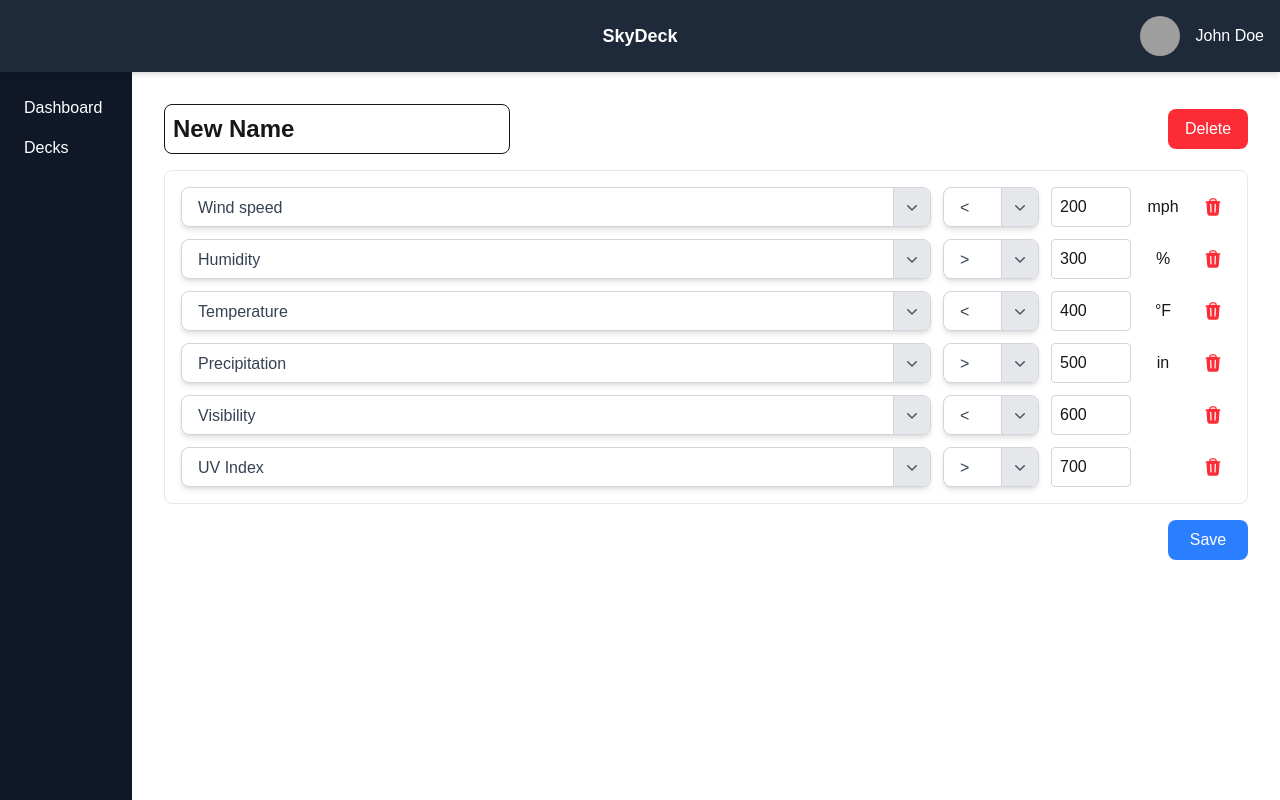
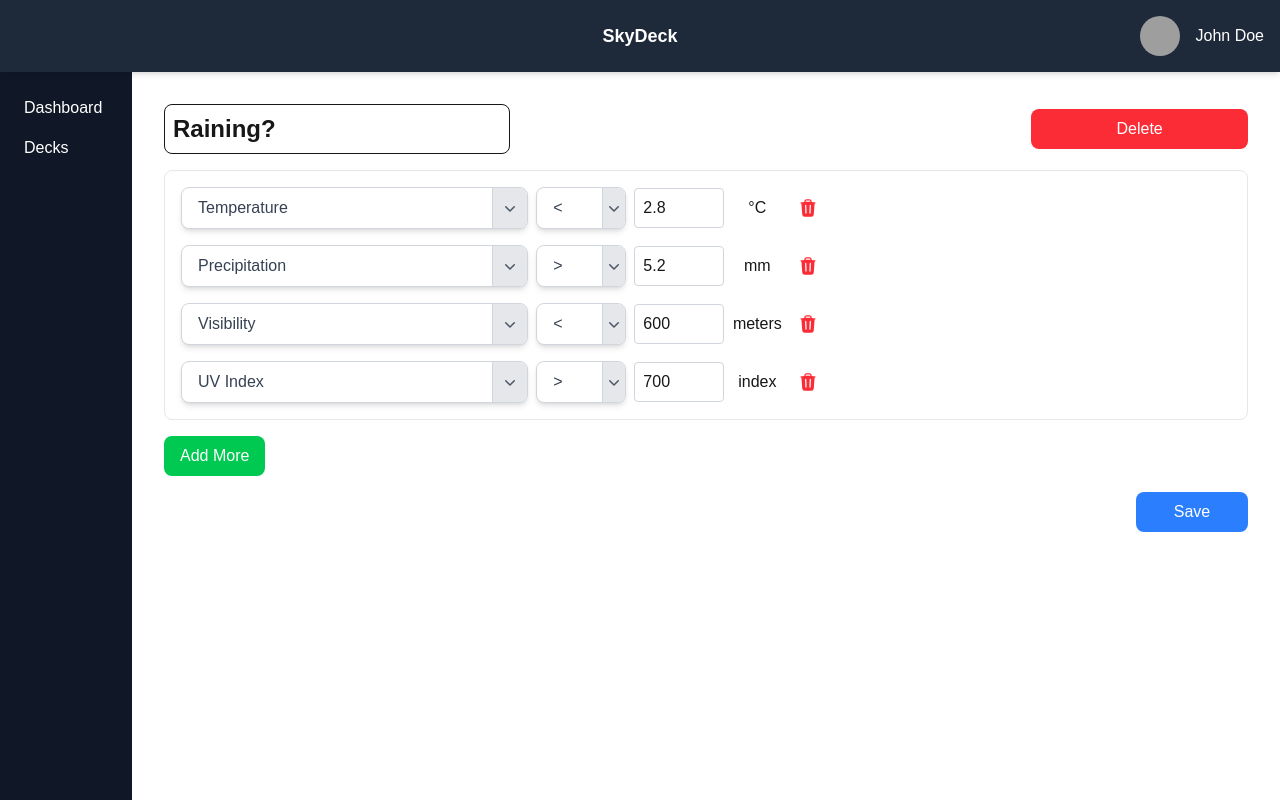
Before and after one commit to Zmyhrer/SkyDeck, a Next.js app in the folder weather-frontend/skydeck/: page /decks/elements/1 in a window 1280 px wide. Built offline with nearby package versions, Linux system fonts and the light colour scheme; grey boxes are pictures that could not be loaded.

Commit message:
Updated Deck layout when small

```diff
--- /dev/null
+++ b/weather-frontend/skydeck/src/app/api/deleteDeck/route.ts
@@ -0,0 +1,47 @@
+import fs from "fs";
+import path from "path";
+
+const filePath = path.join(process.cwd(), "/src/data/decks.json");
+
+export async function DELETE(req: Request) {
+  try {
+    const { index } = await req.json(); // Get index from the request body
+    const file = fs.readFileSync(filePath, "utf-8");
+    const json = JSON.parse(file);
+
+    // Validate the index
+    if (index < 0 || index >= json.data.length) {
+      return new Response(
+        JSON.stringify({ success: false, message: "Invalid index" }),
+        { status: 400 }
+      );
+    }
+
+    const originalLength = json.data.length;
+
+    // Remove the deck at the given index
+    json.data.splice(index, 1);
+
+    // If no deck was deleted, return an error
+    if (json.data.length === originalLength) {
+      return new Response(
+        JSON.stringify({ success: false, message: "Deck not found" }),
+        { status: 404 }
+      );
+    }
+
+    // Write the updated data back to the JSON file
+    fs.writeFileSync(filePath, JSON.stringify(json, null, 2));
+
+    return new Response(
+      JSON.stringify({ success: true, message: "Deck deleted" }),
+      { status: 200 }
+    );
+  } catch (err) {
+    console.error("Error deleting deck:", err);
+    return new Response(
+      JSON.stringify({ success: false, message: "Internal server error" }),
+      { status: 500 }
+    );
+  }
+}
--- a/weather-frontend/skydeck/src/app/api/updateDeck/route.ts
+++ b/weather-frontend/skydeck/src/app/api/updateDeck/route.ts
@@ -3,21 +3,45 @@ import path from "path";
 import { NextResponse } from "next/server";
 
 export async function POST(req: Request) {
+  try {
     const body = await req.json();
     const { index, deckName, elements } = body;
 
-  const filePath = path.join(process.cwd(), "src/data/decks.json");
+    if (typeof index !== "number" || !deckName || !Array.isArray(elements)) {
+      return NextResponse.json(
+        { success: false, message: "Invalid input" },
+        { status: 400 }
+      );
+    }
+
+    const filePath = path.join(process.cwd(), "src", "data", "decks.json");
+    console.log("File path:", filePath); // Debugging line
+
+    // Read the JSON file
     const file = await fs.readFile(filePath, "utf-8");
     const json = JSON.parse(file);
 
-  // Update the deck at the specified index
-  if (json.data[index]) {
+    // Check if the index is valid
+    if (!json.data || !Array.isArray(json.data) || !json.data[index]) {
+      return NextResponse.json(
+        { success: false, message: "Invalid deck index" },
+        { status: 404 }
+      );
+    }
+
+    // Update the specified deck
     json.data[index].deckName = deckName;
     json.data[index].elements = elements;
-  }
 
-  // Save the updated JSON back to the file
+    // Save the updated JSON
     await fs.writeFile(filePath, JSON.stringify(json, null, 2), "utf-8");
 
     return NextResponse.json({ success: true });
+  } catch (error) {
+    console.error("POST /api route error:", error);
+    return NextResponse.json(
+      { success: false, message: "Server error" },
+      { status: 500 }
+    );
   }
+}
--- a/weather-frontend/skydeck/src/app/components/dropdown.tsx
+++ b/weather-frontend/skydeck/src/app/components/dropdown.tsx
@@ -1,11 +1,12 @@
-// app/components/dropdown.tsx
+"use client";
+
 import React, { useState } from "react";
 import { ChevronDownIcon, ChevronUpIcon } from "@heroicons/react/20/solid";
 
 interface DropdownProps {
   options: string[];
   label: string;
-  value?: string; // Make value optional
+  value?: string;
   onChange: (value: string) => void;
   menuWidth?: string;
 }
@@ -13,7 +14,7 @@ interface DropdownProps {
 const Dropdown: React.FC<DropdownProps> = ({
   options = [],
   label,
-  value = "", // Default to empty string
+  value = "",
   onChange,
   menuWidth = "w-full",
 }) => {
@@ -28,18 +29,21 @@ const Dropdown: React.FC<DropdownProps> = ({
 
   return (
     <div className="relative w-full h-full">
-      <div className="flex items-stretch w-full h-full bg-white text-gray-700 font-medium rounded-lg border border-gray-300 shadow-md overflow-hidden">
+      <div className="flex items-stretch w-full h-full bg-white text-gray-700 font-medium rounded-lg border border-gray-300 shadow-md overflow-hidden text-sm sm:text-base">
+        {/* Label button - grows and truncates */}
         <button
           type="button"
           onClick={toggleDropdown}
-          className="flex-1 px-4 py-2 hover:bg-gray-100 transition-all duration-200 text-left"
+          className="w-full px-3 py-1 sm:px-4 sm:py-2 text-left hover:bg-gray-100 transition-all duration-200 truncate"
         >
           {value || label}
         </button>
+
+        {/* Chevron button - fixed width */}
         <button
           type="button"
           onClick={toggleDropdown}
-          className="flex items-center justify-center px-2 bg-gray-200 hover:bg-gray-300 transition-all border-l border-gray-300"
+          className=" w-10 flex items-center justify-center bg-gray-200 hover:bg-gray-300 transition-all border-l border-gray-300"
         >
           {isOpen ? (
             <ChevronUpIcon className="h-5 w-5 text-gray-600" />
@@ -49,16 +53,17 @@ const Dropdown: React.FC<DropdownProps> = ({
         </button>
       </div>
 
+      {/* Dropdown menu */}
       {isOpen && (
         <div
-          className={`absolute mt-1 z-10 ${menuWidth} bg-white border border-gray-300 rounded-lg shadow-lg`}
+          className={`absolute mt-1 z-10 ${menuWidth} max-w-full bg-white border border-gray-300 rounded-lg shadow-lg`}
         >
-          <ul className="py-1 max-h-60 overflow-auto">
+          <ul className="py-1 max-h-60 overflow-auto text-sm sm:text-base">
             {options.map((option) => (
               <li
                 key={option}
                 onClick={() => handleOptionSelect(option)}
-                className="px-4 py-2 text-gray-700 cursor-pointer hover:bg-gray-100"
+                className="px-4 py-2 text-gray-700 cursor-pointer hover:bg-gray-100 truncate"
               >
                 {option}
               </li>
--- a/weather-frontend/skydeck/src/app/components/elementValue.tsx
+++ b/weather-frontend/skydeck/src/app/components/elementValue.tsx
@@ -1,3 +1,4 @@
+"use client";
 import React from "react";
 
 type PageProps = {
--- a/weather-frontend/skydeck/src/app/components/header.tsx
+++ b/weather-frontend/skydeck/src/app/components/header.tsx
@@ -1,3 +1,5 @@
+"use client";
+
 import Link from "next/link";
 
 const Header = ({ onSidebarToggle }: { onSidebarToggle: () => void }) => {
--- a/weather-frontend/skydeck/src/app/decks/elements/[rowIndex]/page.tsx
+++ b/weather-frontend/skydeck/src/app/decks/elements/[rowIndex]/page.tsx
@@ -1,7 +1,7 @@
 "use client";
 
 import React, { useState } from "react";
-import { useParams } from "next/navigation";
+import { useRouter, useParams } from "next/navigation";
 import { TrashIcon } from "@heroicons/react/24/solid";
 import Dropdown from "@/app/components/dropdown";
 import decksData from "@/data/decks.json";
@@ -12,35 +12,81 @@ const ElementDetail = () => {
 
   const [deckName, setDeckName] = useState(decksData.data[index].deckName);
   const [elements, setElements] = useState(decksData.data[index].elements);
+  const [isSaving, setIsSaving] = useState(false);
 
   const operatorOptions = ["<", "<=", "=", ">=", ">"];
   const weatherOptions = [
-    { title: "Wind speed", unit: "mph" },
-    { title: "Temperature", unit: "°F" },
-    { title: "Humidity", unit: "%" },
-    { title: "Pressure", unit: "hPa" },
-    { title: "Precipitation", unit: "in" },
+    { weather: "Wind speed", unit: "mph" },
+    { weather: "Temperature", unit: "°F" },
+    { weather: "Humidity", unit: "%" },
+    { weather: "Visibility", unit: "miles" },
+    { weather: "Pressure", unit: "hPa" },
+    { weather: "Precipitation", unit: "in" },
+    { weather: "Cloud cover", unit: "%" },
   ];
+
+  const router = useRouter();
 
   const updateElement = (
     i: number,
     key: "title" | "operator" | "value",
-    newValue: string | number
+    newValue: string
   ) => {
     setElements((prev) =>
-      prev.map((el, idx) => (idx === i ? { ...el, [key]: newValue } : el))
+      prev.map((el, idx) => {
+        if (idx !== i) return el;
+
+        const updatedEl = { ...el, [key]: newValue };
+
+        if (key === "title") {
+          const match = weatherOptions.find((opt) => opt.weather === newValue);
+          if (match) updatedEl.unit = match.unit;
+        }
+
+        return updatedEl;
+      })
     );
   };
 
-  const handleDeleteDeck = () => {
-    console.log("Deleted Deck");
+  const handleDeleteDeck = async () => {
+    try {
+      const res = await fetch("/api/deleteDeck", {
+        method: "DELETE",
+        headers: { "Content-Type": "application/json" },
+        body: JSON.stringify({ index }),
+      });
+
+      const result = await res.json();
+
+      if (result.success) {
+        router.push("/decks");
+      } else {
+        console.error("Failed to delete deck:", result.message);
+      }
+    } catch (err) {
+      console.error("Error deleting deck:", err);
+    }
   };
 
   const handleDeleteElement = (indexToDelete: number) => {
     setElements((prev) => prev.filter((_, i) => i !== indexToDelete));
   };
 
+  const handleAddElement = () => {
+    setElements((prev) => [
+      ...prev,
+      {
+        title: "Temperature",
+        operator: "<",
+        value: 0,
+        arrowUp: false,
+        unit: "°F",
+      },
+    ]);
+  };
+
   const handleSaveDeck = async () => {
+    setIsSaving(true);
     try {
       const res = await fetch("/api/updateDeck", {
         method: "POST",
@@ -61,23 +107,26 @@ const ElementDetail = () => {
       }
     } catch (err) {
       console.error("Error saving deck:", err);
+    } finally {
+      setIsSaving(false);
     }
   };
 
   return (
-    <div className="p-4">
+    <div className="md:p-4">
       {/* Deck title + delete */}
-      <div className="flex justify-between items-center mb-4">
-        <h1 className="text-2xl font-semibold">
+      <div className="flex justify-between items-center mb-4 gap-4">
+        <h1 className="text-2xl font-semibold w-max-4">
           <input
             type="text"
             value={deckName}
-            className="border p-2 rounded-lg dark:bg-gray-800 dark:text-white"
+            className="border p-2 w-full rounded-lg dark:bg-gray-800 dark:text-white"
             onChange={(e) => setDeckName(e.target.value)}
           />
         </h1>
         <button
-          className="bg-red-500 w-20 text-white px-4 py-2 rounded-lg hover:bg-red-700 transition duration-200 disabled:bg-red-300"
+          type="button"
+          className="bg-red-500 w-1/5 min-w-[120px] text-white px-4 py-2 rounded-lg hover:bg-red-700 transition duration-200 disabled:bg-red-300"
           onClick={handleDeleteDeck}
         >
           Delete
@@ -85,27 +134,22 @@ const ElementDetail = () => {
       </div>
 
       {/* Element rows */}
-      <div className="border border-gray-200 dark:border-gray-700 rounded-lg p-4 space-y-3">
-        {elements.map((element, i) => {
-          const selectedWeather = weatherOptions.find(
-            (opt) => opt.title === element.title
-          );
-          const unit = selectedWeather ? selectedWeather.unit : "";
-
-          return (
-            <div key={`element-${i}`} className="flex items-center gap-3">
+      <div className="border border-gray-200 w-full dark:border-gray-700 rounded-lg p-2 md:p-4 space-y-4">
+        {elements.map((element, i) => (
+          <div key={`element-${i}`} className="flex flex-col md:flex-row gap-2">
             {/* Weather dropdown */}
-              <div className="flex-1 h-10">
+            <div className="w-full md:w-1/3">
               <Dropdown
                 label={element.title}
-                  options={weatherOptions.map((opt) => opt.title)}
+                options={weatherOptions.map((opt) => opt.weather)}
+                onChange={(value: string) => updateElement(i, "title", value)}
                 value={element.title}
-                  onChange={(value: string) => updateElement(i, "title", value)}
               />
             </div>
 
-              {/* Operator dropdown */}
-              <div className="w-24 h-10">
+            {/* Operator, value, unit, delete */}
+            <div className="flex flex-row flex-wrap md:flex-nowrap gap-2 items-center md:w-2/3">
+              <div className="w-[90px]">
                 <Dropdown
                   label="Operator"
                   options={operatorOptions}
@@ -116,38 +160,72 @@ const ElementDetail = () => {
                 />
               </div>
 
-              {/* Numeric input */}
               <input
-                className="w-20 h-10 border border-gray-300 dark:border-gray-600 rounded px-2 py-1 dark:bg-gray-800"
+                className="w-[90px] h-10 border border-gray-300 dark:border-gray-600 rounded px-2 py-1 dark:bg-gray-800"
                 value={element.value}
                 type="number"
-                onChange={(e) =>
-                  updateElement(i, "value", Number(e.target.value))
-                }
+                inputMode="decimal"
+                onChange={(e) => updateElement(i, "value", e.target.value)}
               />
 
-              {/* Unit display */}
-              <p className="w-10 text-center">{unit}</p>
+              <p className="w-[50px] text-center">{element.unit || ""}</p>
 
-              {/* Delete button */}
               <button
+                type="button"
                 className="p-2 text-red-500 hover:text-red-700 rounded-full hover:bg-red-100 dark:hover:bg-red-900/50"
                 onClick={() => handleDeleteElement(i)}
               >
                 <TrashIcon className="w-5 h-5" />
               </button>
             </div>
-          );
-        })}
+          </div>
+        ))}
+      </div>
+
+      {/* Add More Button */}
+      <div className="mt-4">
+        <button
+          type="button"
+          className="bg-green-500 text-white px-4 py-2 rounded-lg hover:bg-green-700 transition duration-200"
+          onClick={handleAddElement}
+        >
+          Add More
+        </button>
       </div>
 
       {/* Save button */}
       <div className="w-full flex items-end justify-end mt-4">
         <button
-          className="bg-blue-500 w-20 text-white px-4 py-2 rounded-lg hover:bg-blue-700 transition duration-200 disabled:bg-blue-300"
+          className="bg-blue-500 w-28 text-white px-4 py-2 rounded-lg hover:bg-blue-700 transition duration-200 disabled:bg-blue-300"
           onClick={handleSaveDeck}
+          disabled={isSaving}
         >
-          Save
+          {isSaving ? (
+            <div className="flex items-center justify-center gap-2">
+              <svg
+                className="animate-spin h-5 w-5 text-white"
+                viewBox="0 0 24 24"
+              >
+                <circle
+                  className="opacity-25"
+                  cx="12"
+                  cy="12"
+                  r="10"
+                  stroke="currentColor"
+                  strokeWidth="4"
+                  fill="none"
+                />
+                <path
+                  className="opacity-75"
+                  fill="currentColor"
+                  d="M4 12a8 8 0 018-8v8z"
+                />
+              </svg>
+              Saving...
+            </div>
+          ) : (
+            "Save"
+          )}
         </button>
       </div>
     </div>
--- a/weather-frontend/skydeck/src/app/decks/page.tsx
+++ b/weather-frontend/skydeck/src/app/decks/page.tsx
@@ -2,10 +2,10 @@
 
 import React from "react";
 import Table from "@/app/components/table";
-import { headers, data } from "@/data/decks.json";
+import dataDecks from "@/data/decks.json";
 
 const page = () => {
-  const first10Elements = data.map((item) => {
+  const first10Elements = dataDecks.data.map((item) => {
     return {
       ...item,
       elements: item.elements.slice(0, 20),
@@ -33,7 +33,7 @@ const page = () => {
 
       <div className="border border-gray-200">
         <Table
-          headersKey={headers}
+          headersKey={dataDecks.headers}
           headersLabel={headerLabels}
           data={first10Elements}
         />
--- a/weather-frontend/skydeck/src/app/layout.tsx
+++ b/weather-frontend/skydeck/src/app/layout.tsx
@@ -26,7 +26,9 @@ export default function RootLayout({
           <Header onSidebarToggle={() => setIsSidebarOpen(!isSidebarOpen)} />
 
           {/* Main Content */}
-          <main className="mt-[72px] md:ml-[132px] flex-1 p-4">{children}</main>
+          <main className="mt-[72px] md:ml-[132px] flex-1 md:p-4">
+            {children}
+          </main>
         </div>
       </body>
     </html>
--- a/weather-frontend/skydeck/src/data/decks.json
+++ b/weather-frontend/skydeck/src/data/decks.json
@@ -7,307 +7,162 @@
   "data": [
     {
       "id": 1,
-      "deckName": "New Name",
+      "deckName": "Raining?",
       "boolean": true,
       "elements": [
         {
-          "title": "Wind speed",
-          "operator": "<",
-          "value": 200,
-          "arrowUp": false
-        },
-        {
-          "title": "Humidity",
-          "operator": ">",
-          "value": 300,
-          "arrowUp": true
-        },
-        {
           "title": "Temperature",
           "operator": "<",
-          "value": 400,
-          "arrowUp": false
+          "value": "2.8",
+          "arrowUp": false,
+          "unit": "°C"
         },
         {
           "title": "Precipitation",
           "operator": ">",
-          "value": 500,
-          "arrowUp": true
+          "value": "5.2",
+          "arrowUp": true,
+          "unit": "mm"
         },
         {
           "title": "Visibility",
           "operator": "<",
           "value": 600,
-          "arrowUp": false
+          "arrowUp": false,
+          "unit": "meters"
         },
         {
           "title": "UV Index",
           "operator": ">",
           "value": 700,
-          "arrowUp": true
+          "arrowUp": true,
+          "unit": "index"
         }
       ]
     },
     {
-      "id": 2,
-      "deckName": "Deck 2",
+      "id": 7,
+      "deckName": "Early Fog",
       "boolean": false,
       "elements": [
         {
+          "title": "Visibility",
+          "operator": "<",
+          "value": "79",
+          "arrowUp": false,
+          "unit": "miles"
+        },
+        {
+          "title": "Wind speed",
+          "operator": "<",
+          "value": 0,
+          "arrowUp": false,
+          "unit": "mph"
+        }
+      ]
+    },
+    {
+      "id": 8,
+      "deckName": "Storm Watch",
+      "boolean": true,
+      "elements": [
+        {
+          "title": "Precipitation",
+          "operator": ">",
+          "value": 900,
+          "arrowUp": true,
+          "unit": "mm"
+        },
+        {
+          "title": "Wind Speed",
+          "operator": ">",
+          "value": 70,
+          "arrowUp": true,
+          "unit": "km/h"
+        },
+        {
+          "title": "Pressure",
+          "operator": "<",
+          "value": 980,
+          "arrowUp": false,
+          "unit": "hPa"
+        },
+        {
           "title": "Temperature",
           "operator": "<",
-          "value": 50,
-          "arrowUp": false
+          "value": 10,
+          "arrowUp": false,
+          "unit": "°C"
+        }
+      ]
+    },
+    {
+      "id": 9,
+      "deckName": "Sunshine Max",
+      "boolean": true,
+      "elements": [
+        {
+          "title": "UV Index",
+          "operator": ">",
+          "value": 9,
+          "arrowUp": true,
+          "unit": "index"
+        },
+        {
+          "title": "Visibility",
+          "operator": ">",
+          "value": 1000,
+          "arrowUp": true,
+          "unit": "meters"
+        },
+        {
+          "title": "Humidity",
+          "operator": "<",
+          "value": 30,
+          "arrowUp": false,
+          "unit": "%"
+        },
+        {
+          "title": "Temperature",
+          "operator": ">",
+          "value": 35,
+          "arrowUp": true,
+          "unit": "°C"
+        }
+      ]
+    },
+    {
+      "id": 10,
+      "deckName": "Cool Breeze",
+      "boolean": false,
+      "elements": [
+        {
+          "title": "Wind Speed",
+          "operator": ">",
+          "value": 20,
+          "arrowUp": true,
+          "unit": "km/h"
+        },
+        {
+          "title": "Humidity",
+          "operator": "<",
+          "value": 60,
+          "arrowUp": false,
+          "unit": "%"
         },
         {
           "title": "Pressure",
           "operator": ">",
-          "value": 150,
-          "arrowUp": true
-        },
-        {
-          "title": "Humidity",
-          "operator": "<",
-          "value": 250,
-          "arrowUp": false
-        },
-        {
-          "title": "Wind Speed",
-          "operator": ">",
-          "value": 350,
-          "arrowUp": true
-        },
-        {
-          "title": "Precipitation",
-          "operator": "<",
-          "value": 450,
-          "arrowUp": false
-        },
-        {
-          "title": "Visibility",
-          "operator": ">",
-          "value": 550,
-          "arrowUp": true
+          "value": 1020,
+          "arrowUp": true,
+          "unit": "hPa"
         },
         {
           "title": "UV Index",
           "operator": "<",
-          "value": 650,
-          "arrowUp": false
-        }
-      ]
-    },
-    {
-      "id": 3,
-      "deckName": "Cassie Wifie",
-      "boolean": true,
-      "elements": [
-        {
-          "title": "Temperature",
-          "operator": "<",
-          "value": 20,
-          "arrowUp": false
-        },
-        {
-          "title": "Pressure",
-          "operator": ">",
-          "value": 120,
-          "arrowUp": true
-        },
-        {
-          "title": "Humidity",
-          "operator": "<",
-          "value": 220,
-          "arrowUp": false
-        },
-        {
-          "title": "Wind Speed",
-          "operator": ">",
-          "value": 320,
-          "arrowUp": true
-        },
-        {
-          "title": "Wind Speed",
-          "operator": ">",
-          "value": 320,
-          "arrowUp": true
-        },
-        {
-          "title": "Wind Speed",
-          "operator": ">",
-          "value": 320,
-          "arrowUp": true
-        },
-        {
-          "title": "Wind Speed",
-          "operator": ">",
-          "value": 320,
-          "arrowUp": true
-        },
-        {
-          "title": "Wind Speed",
-          "operator": ">",
-          "value": 320,
-          "arrowUp": true
-        },
-        {
-          "title": "Wind Speed",
-          "operator": ">",
-          "value": 320,
-          "arrowUp": true
-        },
-        {
-          "title": "Wind Speed",
-          "operator": ">",
-          "value": 320,
-          "arrowUp": true
-        },
-        {
-          "title": "Wind Speed",
-          "operator": ">",
-          "value": 320,
-          "arrowUp": true
-        },
-        {
-          "title": "Wind Speed",
-          "operator": ">",
-          "value": 320,
-          "arrowUp": true
-        },
-        {
-          "title": "Wind Speed",
-          "operator": ">",
-          "value": 320,
-          "arrowUp": true
-        },
-        {
-          "title": "Wind Speed",
-          "operator": ">",
-          "value": 320,
-          "arrowUp": true
-        },
-        {
-          "title": "Wind Speed",
-          "operator": ">",
-          "value": 320,
-          "arrowUp": true
-        }
-      ]
-    },
-    {
-      "id": 4,
-      "deckName": "Deck 4",
-      "boolean": false,
-      "elements": [
-        {
-          "title": "Temperature",
-          "operator": "<",
-          "value": 10,
-          "arrowUp": false
-        },
-        {
-          "title": "Pressure",
-          "operator": ">",
-          "value": 110,
-          "arrowUp": true
-        },
-        {
-          "title": "Humidity",
-          "operator": "<",
-          "value": 210,
-          "arrowUp": false
-        },
-        {
-          "title": "Wind Speed",
-          "operator": "<",
-          "value": 310,
-          "arrowUp": false
-        }
-      ]
-    },
-    {
-      "id": 5,
-      "deckName": "Deck 5",
-      "boolean": true,
-      "elements": [
-        {
-          "title": "Temperature",
-          "operator": "<",
-          "value": 30,
-          "arrowUp": false
-        },
-        {
-          "title": "Pressure",
-          "operator": "<",
-          "value": 130,
-          "arrowUp": false
-        },
-        {
-          "title": "Humidity",
-          "operator": "<",
-          "value": 230,
-          "arrowUp": false
-        },
-        {
-          "title": "Wind Speed",
-          "operator": "<",
-          "value": 330,
-          "arrowUp": false
-        },
-        {
-          "title": "Precipitation",
-          "operator": "<",
-          "value": 430,
-          "arrowUp": false
-        },
-        {
-          "title": "Visibility",
-          "operator": "<",
-          "value": 530,
-          "arrowUp": false
-        },
-        {
-          "title": "UV Index",
-          "operator": "<",
-          "value": 630,
-          "arrowUp": false
-        },
-        {
-          "title": "Solar Radiation",
-          "operator": "<",
-          "value": 730,
-          "arrowUp": false
-        }
-      ]
-    },
-    {
-      "id": 6,
-      "deckName": "Deck 6",
-      "boolean": true,
-      "elements": [
-        {
-          "title": "Temperature",
-          "operator": "<",
-          "value": 40,
-          "arrowUp": false
-        },
-        {
-          "title": "Pressure",
-          "operator": "<",
-          "value": 140,
-          "arrowUp": false
-        },
-        {
-          "title": "Humidity",
-          "operator": "<",
-          "value": 240,
-          "arrowUp": false
-        },
-        {
-          "title": "Wind Speed",
-          "operator": "<",
-          "value": 340,
-          "arrowUp": false
+          "value": 5,
+          "arrowUp": false,
+          "unit": "index"
         }
       ]
     }
```
Also changed, not shown: weather-frontend/skydeck/src/app/components/table.tsx (+6 -8 lines). Lines whose indentation alone changed are shown as unchanged.
